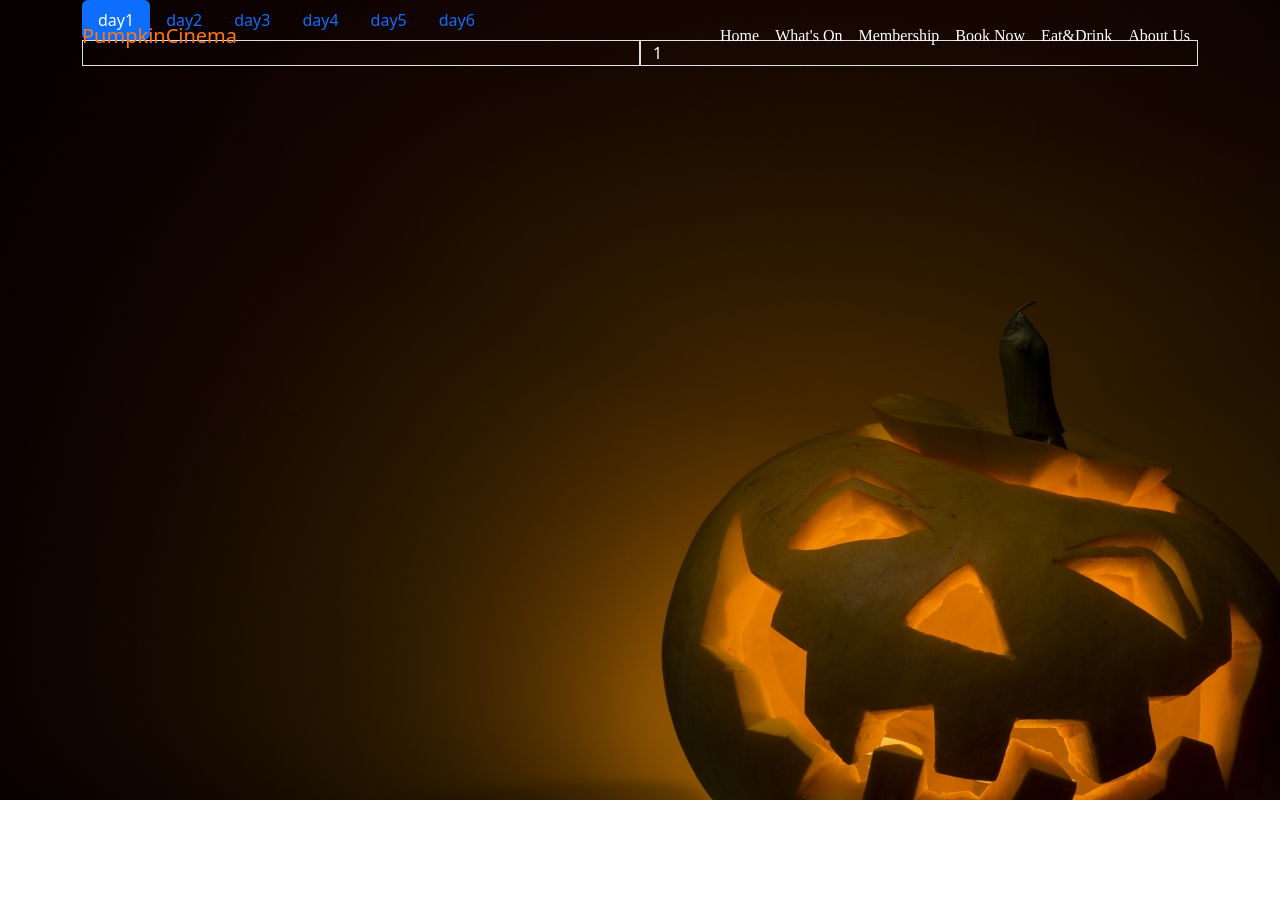
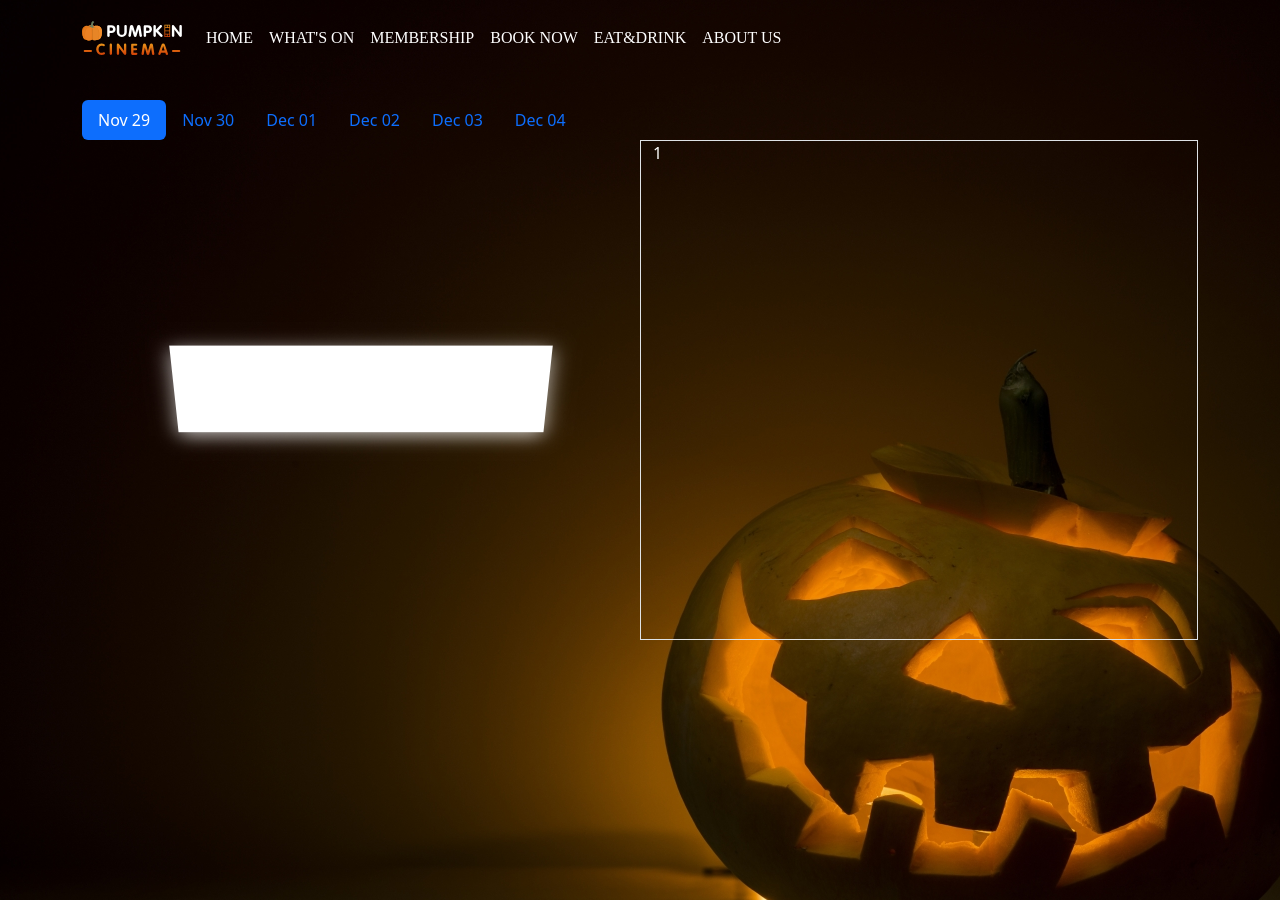
Before and after one commit to PumpkinCinema/PumpkinCinema, a plain HTML site: page pages/BookTicket.html in a window 1280 px wide. Before the commit the page ends 800 px from the top, so only its background shows below. Drawn offline with nearby package versions, Linux system fonts and the light colour scheme.

Commit message:
dpdate booking page and css issue line 60

```diff
--- a/css/style.css
+++ b/css/style.css
@@ -55,7 +55,8 @@ body {
   }
 
   .navbar .navbar-brand, .navbar .nav-link {
-      color: #fff;
+    color: #fff;
+  }
 }
 /* --------------------------------------------------- */
 
@@ -76,7 +77,7 @@ body {
 /* CSS for BookTicket and WhatsOn */
 
 .select-date-z{
-  margin-top: 90px;
+  margin-top: 100px;
 }
 
 .select-box-z {
--- a/pages/BookTicket.html
+++ b/pages/BookTicket.html
@@ -5,56 +5,56 @@
     <meta name="viewport" content="width=device-width, initial-scale=1.0">
     <title>Book Tickets</title>
 
-    <script src="../js/main.js"></script>
+
     <!-- jquery -->
     <script src="https://ajax.googleapis.com/ajax/libs/jquery/3.7.1/jquery.min.js"></script>
     <!-- bootstrap -->
     <link href="https://cdn.jsdelivr.net/npm/bootstrap@5.3.2/dist/css/bootstrap.min.css" rel="stylesheet"
           integrity="sha384-T3c6CoIi6uLrA9TneNEoa7RxnatzjcDSCmG1MXxSR1GAsXEV/Dwwykc2MPK8M2HN" crossorigin="anonymous">
     <!-- custom css -->
-    <link rel="stylesheet" href="../css/style.css">
+
     <script src="https://cdn.jsdelivr.net/npm/bootstrap@5.3.2/dist/js/bootstrap.bundle.min.js"
             integrity="sha384-C6RzsynM9kWDrMNeT87bh95OGNyZPhcTNXj1NW7RuBCsyN/o0jlpcV8Qyq46cDfL"
             crossorigin="anonymous"></script>
+    <link rel="stylesheet" href="../css/style.css">
+    <script src="../js/main.js"></script>
 </head>
 <body >
 <!-- Navbar  -->
-<nav class="navbar fixed-top navbar-expand-lg navbar-dark p-md-3">
+    <header class="header">
+        <nav class="navbar navbar-expand-lg fixed-top py-3">
             <div class="container">
-        <a class="navbar-brand" href="#">PumpkinCinema</a>
-        <button class="navbar-toggler" type="button" data-bs-toggle="collapse" data-bs-target="#navbarNav"
-                aria-controls="navbarNav" aria-expanded="false" aria-label="Toggle navigation">
+                <a href="#" class="navbar-brand">
+                    <img src="../images/logo.svg" alt="logo" width="100">
+                </a>
+                <button class="navbar-toggler" type="button" data-bs-toggle="collapse"
+                    data-bs-target="#navbarSupportedContent" aria-controls="navbarSupportedContent"
+                    aria-expanded="false" aria-label="Toggle navigation">
                     <span class="navbar-toggler-icon"></span>
                 </button>
 
-        <div class="collapse navbar-collapse" id="navbarNav">
-            <div class="mx-auto"></div>
-            <ul class="navbar-nav">
-                <li class="nav-item">
-                    <a class="nav-link text-white" href="#">Home</a>
+                <div id="navbarSupportedContent" class="collapse navbar-collapse">
+                    <ul class="navbar-nav ml-auto">
+                        <li class="nav-item active"><a href="#"
+                                class="nav-link text-uppercase font-weight-bold">Home</a></li>
+                        <li class="nav-item"><a href="#" class="nav-link text-uppercase font-weight-bold">What's On</a>
                         </li>
-                <li class="nav-item">
-                    <a class="nav-link text-white" href="#">What's On</a>
+                        <li class="nav-item"><a href="#" class="nav-link text-uppercase font-weight-bold">Membership</a>
                         </li>
-                <li class="nav-item">
-                    <a class="nav-link text-white" href="#">Membership</a>
+                        <li class="nav-item"><a href="#" class="nav-link text-uppercase font-weight-bold">Book Now</a>
                         </li>
-                <li class="nav-item">
-                    <a class="nav-link text-white" href="#">Book Now</a>
+                        <li class="nav-item"><a href="#" class="nav-link text-uppercase font-weight-bold">Eat&Drink</a>
                         </li>
-                <li class="nav-item">
-                    <a class="nav-link text-white" href="#">Eat&Drink</a>
-                </li>
-                <li class="nav-item">
-                    <a class="nav-link text-white" href="#">About Us</a>
+                        <li class="nav-item"><a href="#" class="nav-link text-uppercase font-weight-bold">About Us</a>
                         </li>
                     </ul>
                 </div>
             </div>
         </nav>
+    </header>
 
 <!-- Seat Select -->
-<div class="container select-date-z">
+<div class=" select-date-z container ">
     <!-- Date Select -->
     <ul class="nav nav-pills">
         <li class="nav-item">
@@ -82,7 +82,7 @@
     <div class="tab-content text-white">
         <div class="tab-pane container active" id="home">
             <div class="row ">
-                <div class="col-sm-6 container-sm border select-box-z">
+                <div class="col-sm-6 container-sm select-box-z">
                     <div class="select-screen-z"></div>
                 </div>
                 <div class="col-sm-6 container-sm border">1
@@ -101,6 +101,7 @@
 
 
 
+
 <script type="text/javascript">
     var nav = document.querySelector('nav');
 
```
Lines whose indentation alone changed are shown as unchanged.
